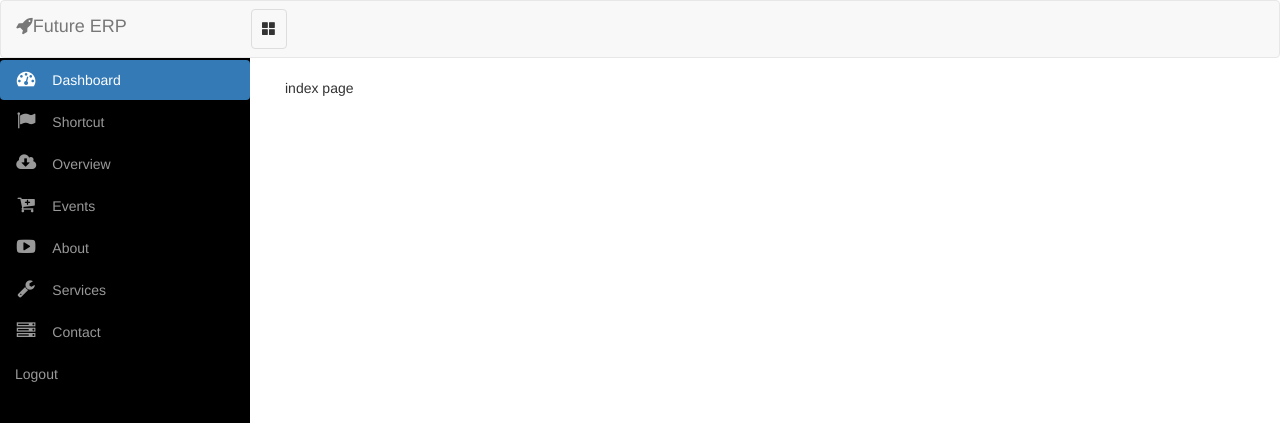
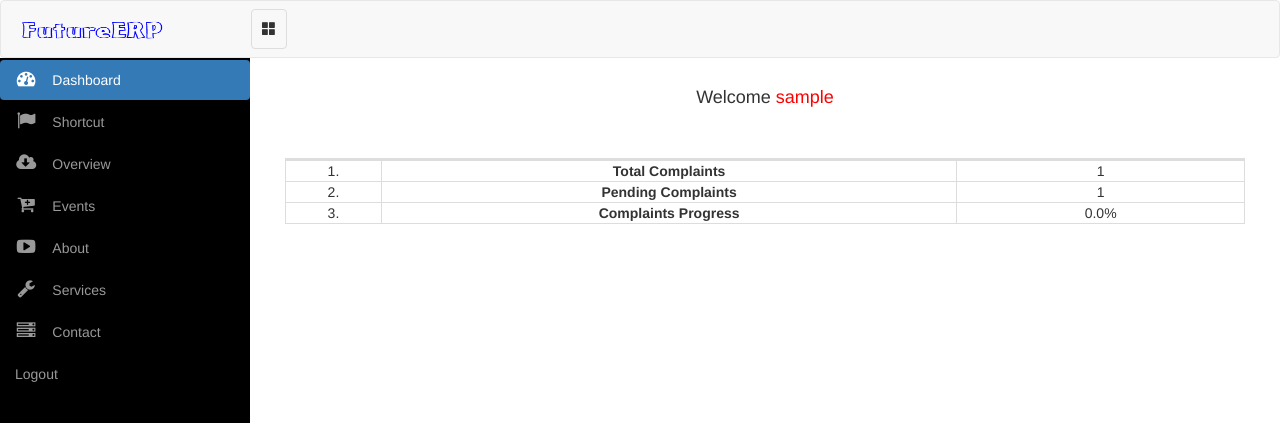
Before and after one commit to Weavebytesipl/FutureERP, a Django app: page / in a window 1280 px wide. Shown: the top 423 px of the page. Run offline with Django 3.2, Linux system fonts and the light colour scheme; a user stored in the database is signed in; tables that the repository leaves empty hold one stand-in row (values such as "Sample post"); some libraries are stand-ins or nearby versions.

Commit message:
updated dashboard with some basic stats

```diff
--- a/dashboard/views.py
+++ b/dashboard/views.py
@@ -6,11 +6,18 @@ from django.template.context_processors import csrf
 from django.http import HttpResponseRedirect
 from django.template import RequestContext
 
+from helpdesk.models import Complaint
+
+
 from dashboard.forms import LoginForm
 
 @login_required
 def home(request):
-    return render_to_response('index.html', context_instance=RequestContext(request))
+    pending_complaints_count = Complaint.objects.filter(is_active=True).count()
+    total_complaints_count = Complaint.objects.all().count()
+    complaints_progress = 100 *(total_complaints_count-pending_complaints_count)/total_complaints_count
+    dash_data ={ 'pending_complaints_count' : pending_complaints_count , 'total_complaints_count' : total_complaints_count, 'complaints_progress' : complaints_progress, 'user' : request.user }
+    return render_to_response('index.html', dash_data, context_instance=RequestContext(request))
 
 def login_page(request):
     """
--- a/futureerp/templates/base.html
+++ b/futureerp/templates/base.html
@@ -24,7 +24,7 @@
                     <button type="button" class="navbar-toggle collapsed" data-toggle="collapse"  id="menu-toggle">
                       <span class="glyphicon glyphicon-th-large" aria-hidden="true"></span>
                     </button>
-                    <a class="navbar-brand" href="#"><i class="fa fa-rocket fa-4"></i>Future ERP</a>
+                    <a class="navbar-brand" style='padding:5px 0px 0px 20px;width:186px;' href="#"><img src={% static "images/logo.png" %} style='width:142px;height:50px;'></img></a>
                 </div><!-- navbar-header-->
 
                 <div class="collapse navbar-collapse" id="bs-example-navbar-collapse-1">
--- a/futureerp/templates/index.html
+++ b/futureerp/templates/index.html
@@ -6,6 +6,32 @@
 
 {% block content %}
 
-index page
+<h4 align='center'> Welcome <span style='color:red;'>{{ user }}</span></h4>
+
+<br><br>
+<table class='.table table-bordered' width="100%">
+	<thead>
+			<th></th>
+			<th></th>
+			<th></th>
+	</thead>
+	<tbody>
+		<tr align='center'>
+			<td width="10%">1. </td>
+			<td width="60%"><b> Total Complaints <b></td>
+			<td width="30%"> {{ total_complaints_count }}</td>
+		</tr>
+		<tr align='center'>
+			<td width="10%">2. </td>
+			<td width="60%"> <b>Pending Complaints<b></td>
+			<td width="30%"> {{ pending_complaints_count }}</td>
+		</tr>
+		<tr align='center'>
+			<td width="10%">3. </td>
+			<td width="60%"> <b>Complaints Progress<b></td>
+			<td width="30%"> {{ complaints_progress }}%</td>
+		</tr>
+	</tbody>
+</table>
 
 {% endblock %}
--- a/futureerp/templates/static/css/simple-sidebar.css
+++ b/futureerp/templates/static/css/simple-sidebar.css
@@ -48,6 +48,7 @@
 .fixed-brand{
     width: auto;
 }
+
 /* Sidebar Styles */
 
 .sidebar-nav {
--- a/helpdesk/models.py
+++ b/helpdesk/models.py
@@ -41,6 +41,7 @@ class Complaint(models.Model):
     sender = models.ForeignKey(User, related_name='Sender')
     to = models.ForeignKey(User, related_name='To')
     date = models.DateTimeField(auto_now_add=True, verbose_name=_('Date'))
+    is_active = models.BooleanField(default=True, verbose_name=_('Pending'))
 
     def __unicode__(self):
         return self.title
```
